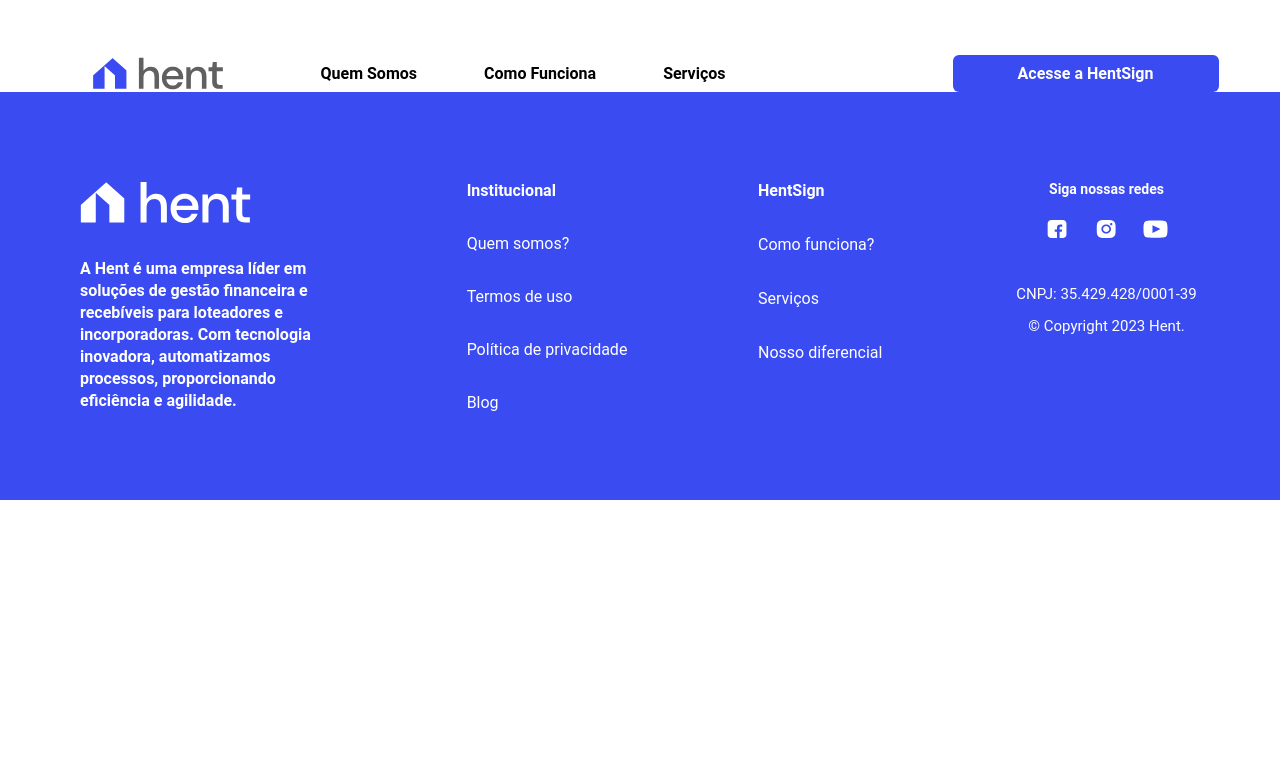
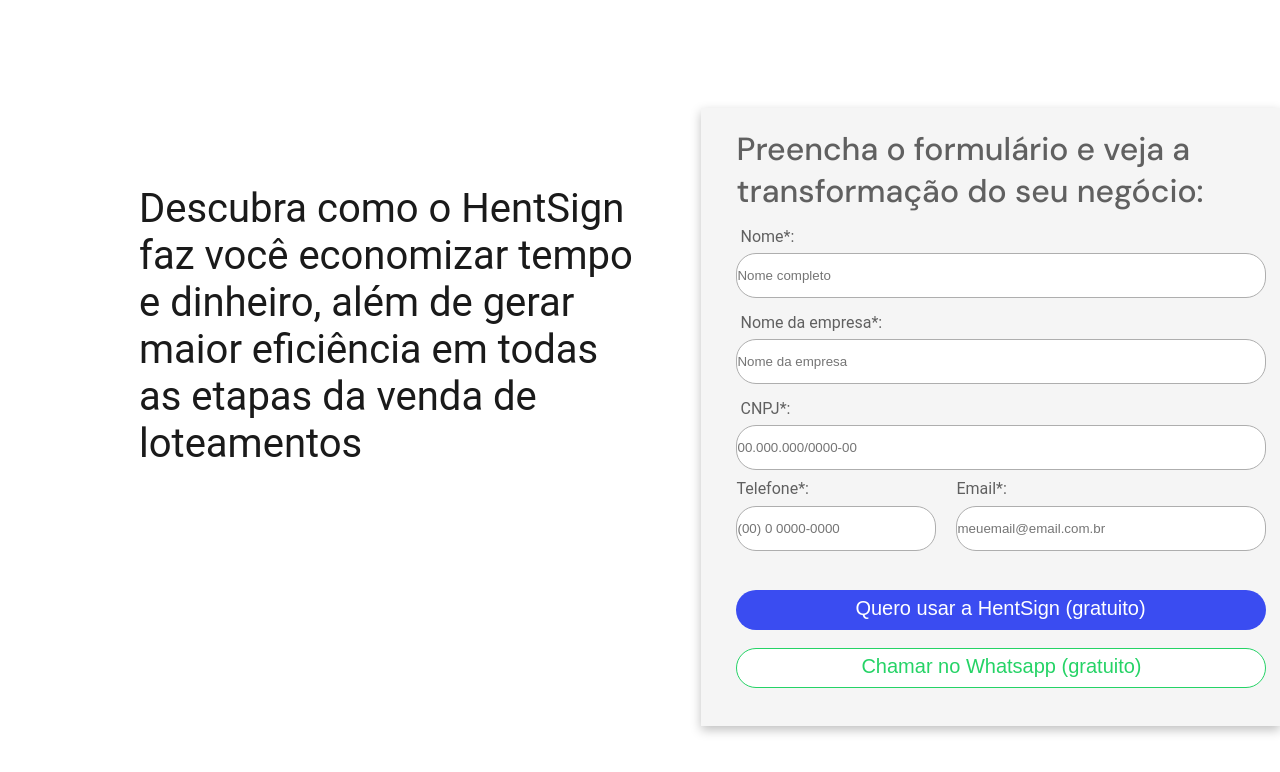
Before and after one commit to citi-onboarding/PTA-Hent, a Next.js app in the folder client/: page / in a window 1280 px wide. Shown: the top 772 px of the page. Built offline with nearby package versions, Linux system fonts and the light colour scheme.

Commit message:
Primeiras alterações

```diff
--- /dev/null
+++ b/client/src/pages/TelaFormulario/index.tsx
@@ -0,0 +1,46 @@
+import React from "react";
+import { CaixaDoTextoEsq, Pag, Nodemailer, TextoFormCaixa, Inputs1, Buttons, ButtonTextDiv, DoisInputs, NumTelInput, EmailInput, InputAndText } from "./style";
+export const TelaForm = () => {
+    return(
+        <Pag>
+            <CaixaDoTextoEsq>
+                <h1>Descubra como o HentSign faz você economizar tempo e dinheiro, além de gerar maior eficiência em todas as etapas da venda de loteamentos</h1>
+            </CaixaDoTextoEsq>
+            <Nodemailer>
+
+                <h1> Preencha o formulário e veja a transformação do seu negócio: </h1>
+
+                <p>Nome*:</p>
+                <Inputs1 type="text" placeholder="Nome completo"></Inputs1>
+                <p>Nome da empresa*:</p>
+                <Inputs1 type="text" placeholder="Nome da empresa"></Inputs1>
+                <p>CNPJ*:</p>
+                <Inputs1 type="text" placeholder="00.000.000/0000-00"></Inputs1>
+
+                <DoisInputs>
+                    <InputAndText>
+                        <span>Telefone*:</span>
+                        <NumTelInput type="tel" autoComplete="on" placeholder="(00) 0 0000-0000"/>
+                    </InputAndText>
+                    <InputAndText>
+                        <span>Email*:</span>
+                        <EmailInput type="email" autoComplete="on" placeholder="meuemail@email.com.br"/>
+                    </InputAndText>
+                </DoisInputs>
+
+                <Buttons type="button" style={{backgroundColor: "#3A4CF1", border: "none", marginTop: "39px"}}>
+                    <ButtonTextDiv>
+                        <span style={{color: "white", fontSize: "20px", fontWeight: "500", textAlign: "center"}}>Quero usar a HentSign (gratuito)</span>
+                    </ButtonTextDiv>
+                </Buttons>
+
+                <Buttons type="button" style={{border:"1px solid #25D366", backgroundColor: "white", marginTop: "18px"}}>
+                    <ButtonTextDiv>
+                        <span style={{color: "#25D366", fontSize: "20px", fontWeight: "500", textAlign: "center"}}>Chamar no Whatsapp (gratuito)</span>
+                    </ButtonTextDiv>
+                </Buttons>
+
+            </Nodemailer>
+        </Pag>
+    );
+}
--- /dev/null
+++ b/client/src/pages/TelaFormulario/style.ts
@@ -0,0 +1,127 @@
+import styled from "styled-components";
+
+export const Pag = styled.div`
+    display: flex;
+    gap: 64px;
+    height: 844px;
+    width: 100%;
+`;
+
+// Texto grande do lado da div do formulário
+export const CaixaDoTextoEsq = styled.div`
+    width: 517px;
+    height: 303px;
+    margin-top: 145px;
+    margin-left: 139px;
+
+    h1 {
+        text-align: start;
+        color: #1A1A1A;
+        font-size: 40px;
+        font-weight: 400;
+    }
+`;
+
+// Div que contém o formulário
+export const Nodemailer = styled.div`
+    display: flex;
+    flex-direction: column;
+    height: 618px;
+    width: 600px;
+    background-color: #F5F5F5;
+    box-shadow: 0px 4px 10px 0px rgba(0, 0, 0, 0.25);
+    margin-top: 108px;
+    margin-bottom: 118px;
+
+    h1 {
+        color: #606060;
+        text-align: start;
+        font-family: DM Sans;
+        font-size: 32px;
+        font-weight: 500;
+        margin-left: 35px;
+        margin-top: 20px;
+    }
+
+    p {
+        color: #606060;
+        font-size: 16px;
+        font-weight: 400;
+        margin-left: 39px;
+        margin-top: 9px;
+    }
+`;
+
+export const Inputs1 = styled.input`
+    width: 530px;
+    height: 45px;
+    border-radius: 20px;
+    border: 1px solid #AEAEAE;
+    margin-left: 35px;
+    outline: none;
+`;
+
+export const DoisInputs = styled.div`
+    display: flex;
+    flex-direction: row;
+    justify-content: space-between;
+    width: 530px;
+    height: max-content;
+    /* background-color: red; */
+    margin-left: 35px;
+`;
+
+export const InputAndText = styled.div`
+    display: flex;
+    flex-direction: column;
+    height: max-content;
+    width: max-content;
+    span {
+        color: #606060;
+        font-size: 16px;
+        font-weight: 400;
+        margin-top: 9px;
+        margin-bottom: 8px;
+    }
+`;
+
+export const NumTelInput = styled.input`
+    width: 200px;
+    height: 45px;
+    border-radius: 20px;
+    border: 1px solid #AEAEAE;
+    outline: none;
+`;
+
+export const EmailInput = styled.input`
+    width: 310px;
+    height: 45px;
+    border-radius: 20px;
+    outline: none;
+    border: 1px solid #AEAEAE;
+`;
+
+export const ButtonTextDiv = styled.div`
+    margin-left: 60px;
+    width: 408px;
+    height: 26px;
+`;
+
+export const TextoFormCaixa = styled.div`
+    display: flex;
+    flex-flow: row wrap;
+    height: 84px;
+    width: 418px;
+    h1 {
+        color: #606060;
+        font-size: 32px;
+        font-weight: 500;
+    }
+`;
+
+export const Buttons = styled.button`
+    width: 530px;
+    height: 40px;
+    border-radius: 20px;
+    margin-left: 35px;
+`;
--- a/client/src/pages/index.tsx
+++ b/client/src/pages/index.tsx
@@ -1,14 +1,16 @@
 import React from "react";
 import { HomeContainer } from "./style";
 import { Footer } from "./Footer";
+import { TelaForm } from "./TelaFormulario";
 import Navbar from "./Navbar";
 
 export default function Home() {
 
   return (
     <HomeContainer>
-    <Navbar />
-    <Footer />
+    {/* <Navbar /> */}
+    <TelaForm />
+    {/* <Footer /> */}
     </HomeContainer>
   );
 }
```
